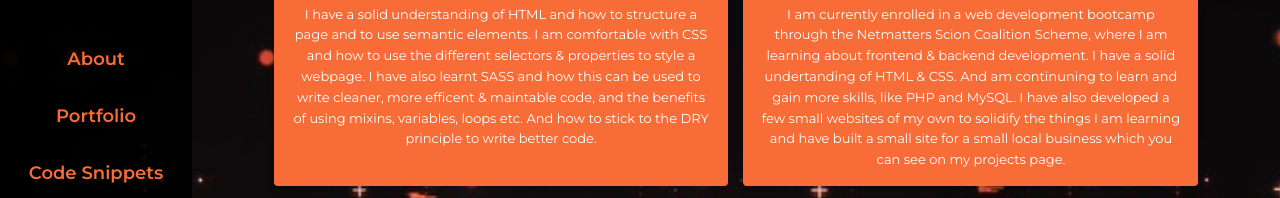
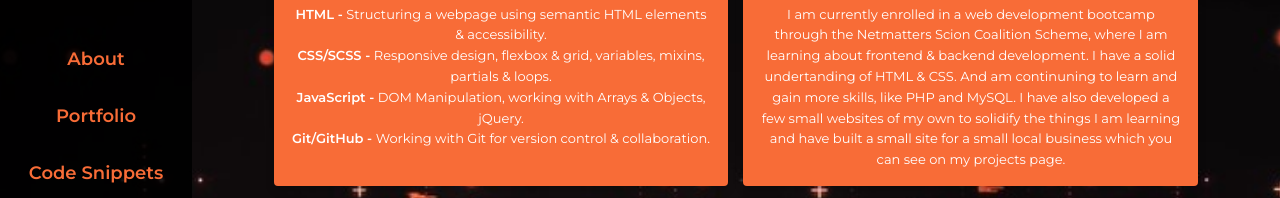
Before and after one commit to adam-gray3/personal-portfolio, a plain HTML site: page about.html in a window 1280 px wide. Shown: the part 139-337 px from the top of the page. Drawn offline with Linux system fonts and the light colour scheme.

Commit message:
Content update

```diff
--- a/about.html
+++ b/about.html
@@ -62,11 +62,12 @@
         <div class="container">
            <div class="skills container__card">
                 <h3>Skills</h3>
-                <p>I have a solid understanding of HTML and how to structure a page and to use semantic elements. I
-                    am comfortable with CSS and how to use the different selectors & properties to style a webpage.
-                    I have also learnt SASS and how this can be used to write cleaner, more efficent & maintable code,
-                    and the benefits of using mixins, variables, loops etc. And how to stick to the DRY principle to write better code.
-                </p>
+                <ul>
+                    <li><strong>HTML - </strong>Structuring a webpage using semantic HTML elements & accessibility.</li>
+                    <li><strong>CSS/SCSS - </strong>Responsive design, flexbox & grid, variables, mixins, partials & loops.</li>
+                    <li><strong>JavaScript - </strong>DOM Manipulation, working with Arrays & Objects, jQuery.</li>
+                    <li><strong>Git/GitHub - </strong>Working with Git for version control & collaboration.</li>
+                </ul>
            </div>
            <div class="experience container__card">
                 <h3>Experience</h3>
--- a/css/index.css
+++ b/css/index.css
@@ -169,7 +169,7 @@ a {
 .safari {
   width: 100%;
   height: 100vh;
-  background-image: url(images/hero.mp4);
+  background-image: url("../images/hero.mp4");
   position: absolute;
 }
 
```
Also changed, not shown: index.html (+0 -1 lines), js/slideshow.js (+5 -5 lines), scion.html (+1 -1 lines).
